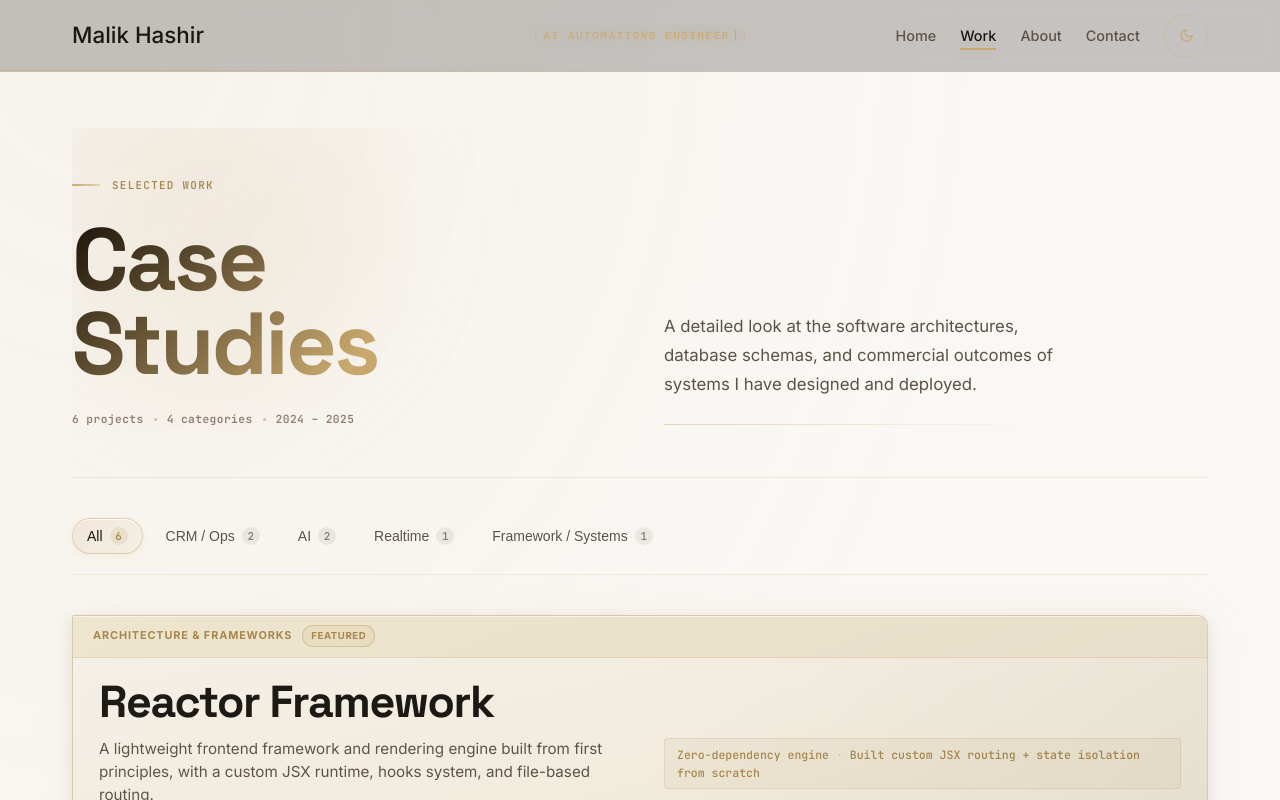
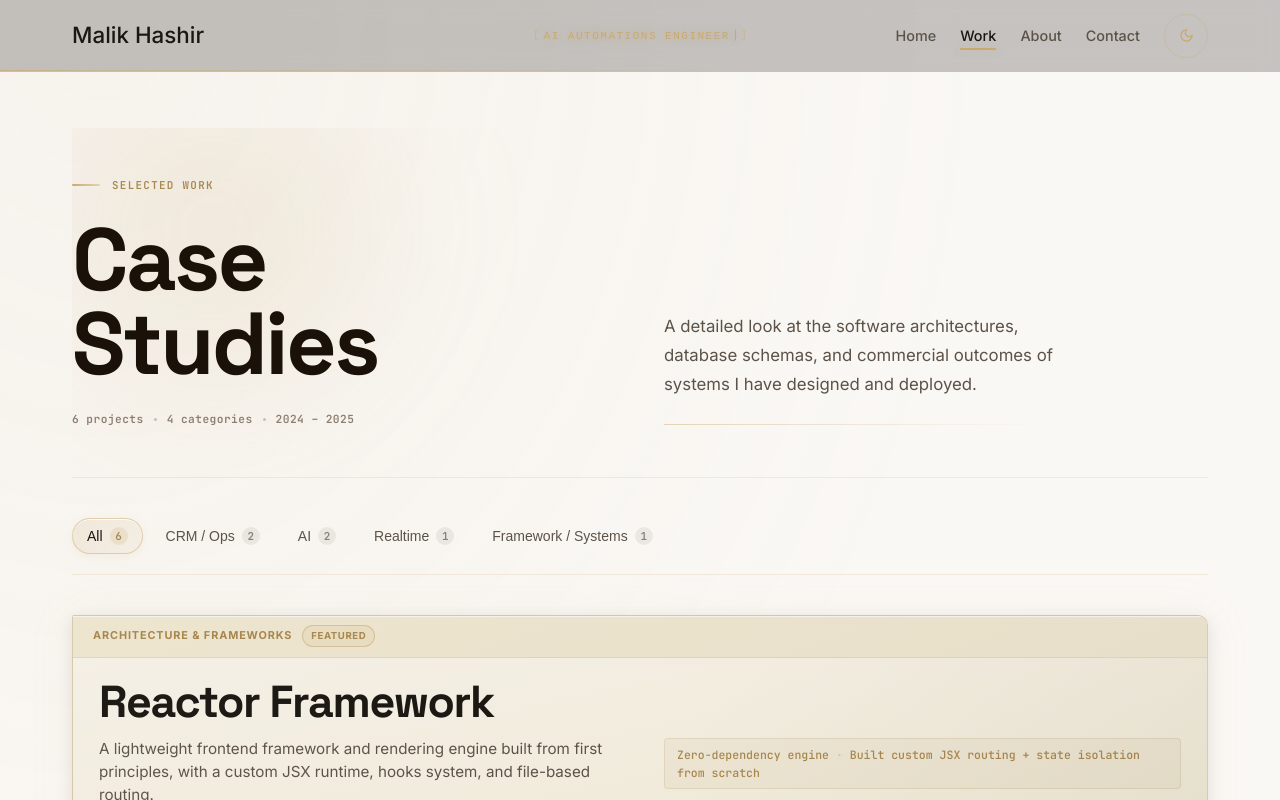
Before and after one commit to iamhashir/cv_portfolio, a Next.js app: page /work in a window 1280 px wide. Shown: the top 800 px of the page. Built offline with nearby package versions, Linux system fonts and the light colour scheme.

Commit message:
Fix work page header title to white (dark) / ink (light)

```diff
--- a/src/app/work/work.module.css
+++ b/src/app/work/work.module.css
@@ -74,17 +74,14 @@
   color: var(--text-accent);
 }
 
-/* Giant gradient title */
+/* Giant title */
 .title {
   font-family: var(--font-display, var(--font-sans));
   font-size: clamp(3.2rem, 7vw, 5.5rem);
   font-weight: 800;
   letter-spacing: -0.03em;
   line-height: 0.95;
-  background: linear-gradient(135deg, #f0ebe2 0%, #c9a96e 55%, #b8894a 100%);
-  -webkit-background-clip: text;
-  -webkit-text-fill-color: transparent;
-  background-clip: text;
+  color: #ffffff;
   margin: 0;
 }
 
@@ -315,10 +312,7 @@
 /* ── Light Theme ─────────────────────────────────────────────── */
 
 :global([data-theme="light"]) .title {
-  background: linear-gradient(135deg, #1a1209 0%, #c9a96e 60%, #a8874e 100%);
-  -webkit-background-clip: text;
-  -webkit-text-fill-color: transparent;
-  background-clip: text;
+  color: #1a1209;
 }
 
 :global([data-theme="light"]) .headerOrb {
```
